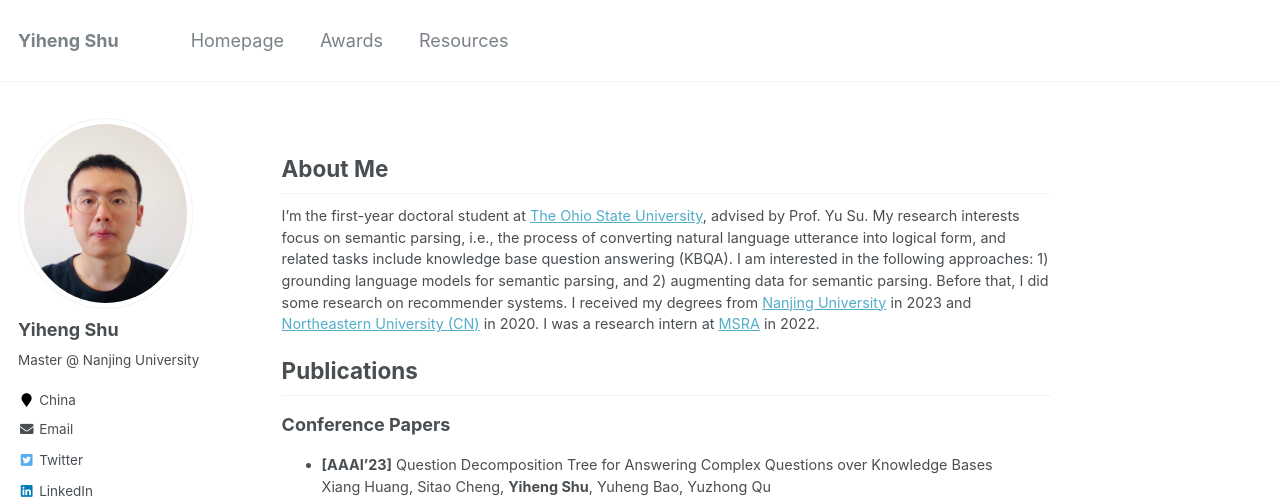
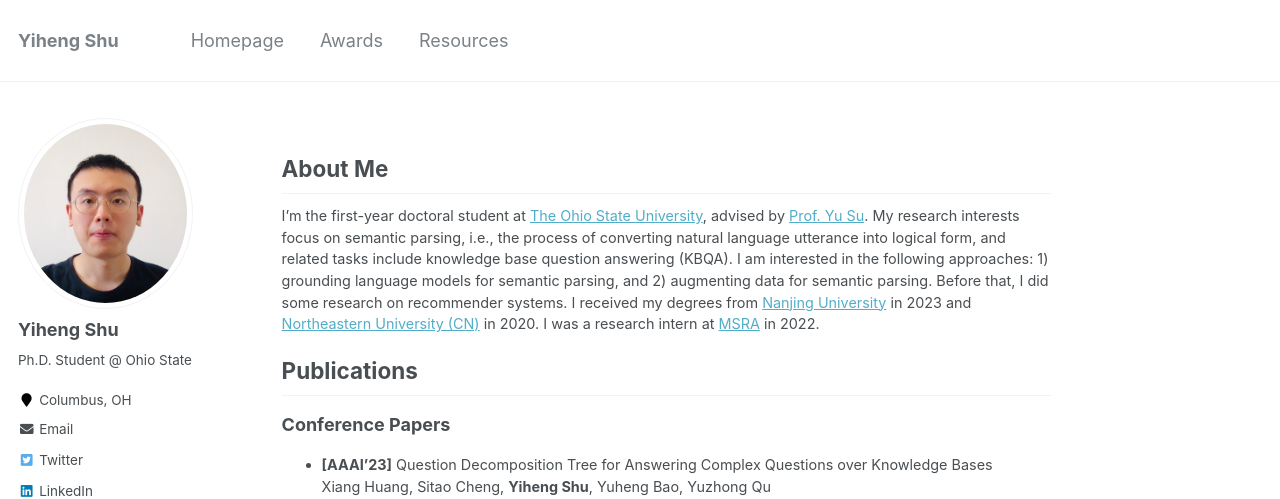
Before and after one commit to yihengshu/yihengshu.github.io, a Jekyll site: the page built from _pages/about.md, in a window 1280 px wide and 1230 px high. Shown: the top 499 px of the window. Built offline with Jekyll 4.4.1, drawn with Linux system fonts in a browser that asks for light colours; some web fonts are replaced.

Commit message:
update osu

```diff
--- a/_config.yml
+++ b/_config.yml
@@ -82,8 +82,8 @@ analytics:
 author:
   name             : "Yiheng Shu"
   avatar           : "https://yihengshu.github.io/files/homepage.jpeg"
-  bio              : "Master @ Nanjing University"
-  location         : "China"
+  bio              : "Ph.D. Student @ Ohio State"
+  location         : "Columbus, OH"
   employer         :
   pubmed           :
   googlescholar    : "https://scholar.google.com/citations?user=H63aXLcAAAAJ&hl"
--- a/_pages/about.md
+++ b/_pages/about.md
@@ -10,7 +10,7 @@ redirect_from:
 
 ## About Me
 
-I'm the first-year doctoral student at [The Ohio State University](https://www.osu.edu/), advised by Prof. Yu Su.
+I'm the first-year doctoral student at [The Ohio State University](https://www.osu.edu/), advised by [Prof. Yu Su](https://ysu1989.github.io/).
 My research interests focus on semantic parsing, i.e., the process of converting natural language utterance into logical form, and related tasks include knowledge base question answering (KBQA).
 I am interested in the following approaches: 1) grounding language models for semantic parsing, and 2) augmenting data for semantic parsing. Before that, I did some research on recommender systems.
 I received my degrees from [Nanjing University](https://www.nju.edu.cn/en/) in 2023 and [Northeastern University (CN)](http://english.neu.edu.cn/) in 2020. I was a research intern at [MSRA](https://www.msra.cn/) in 2022.
```
Also changed, not shown: 1 other file.
